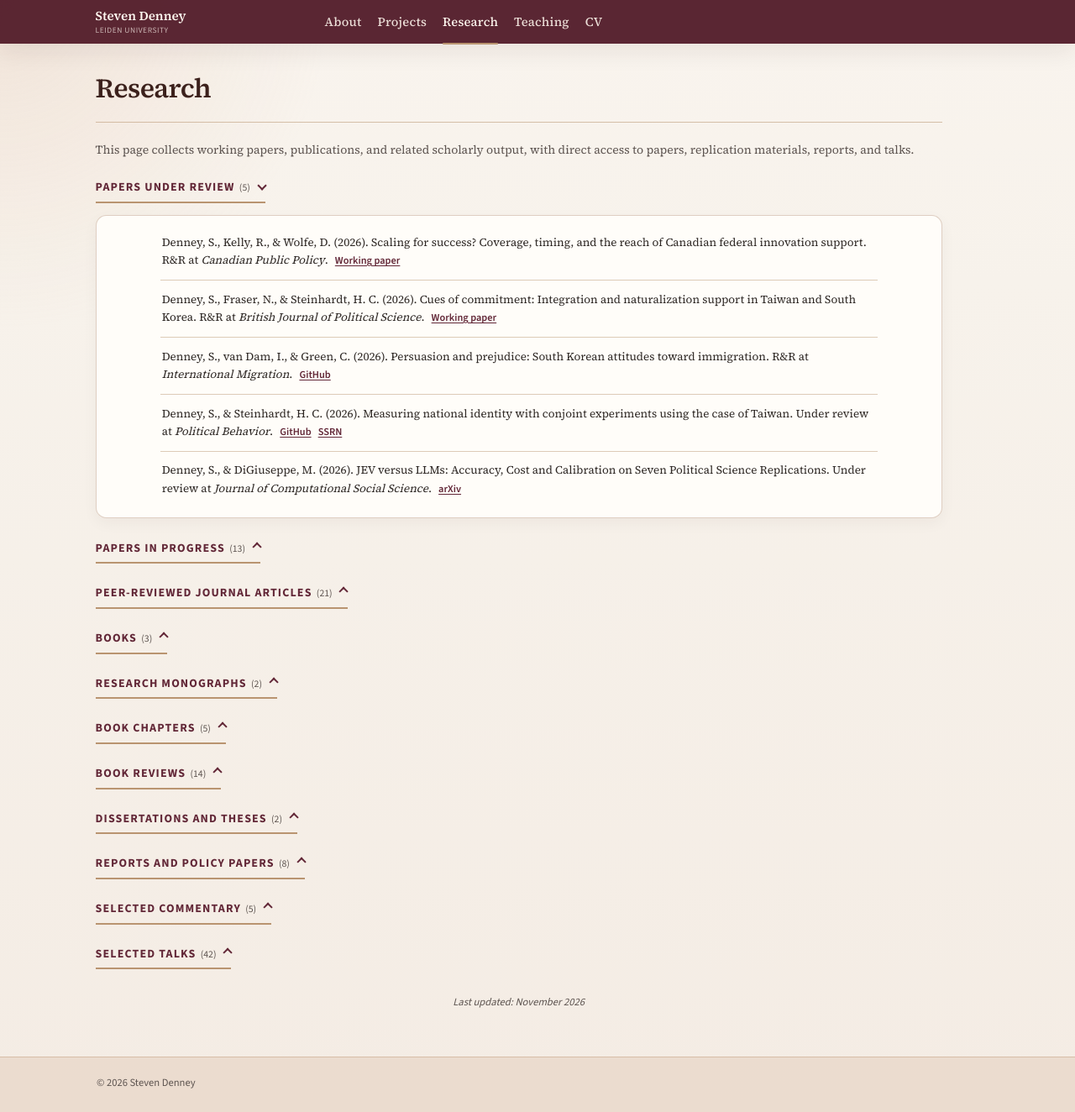
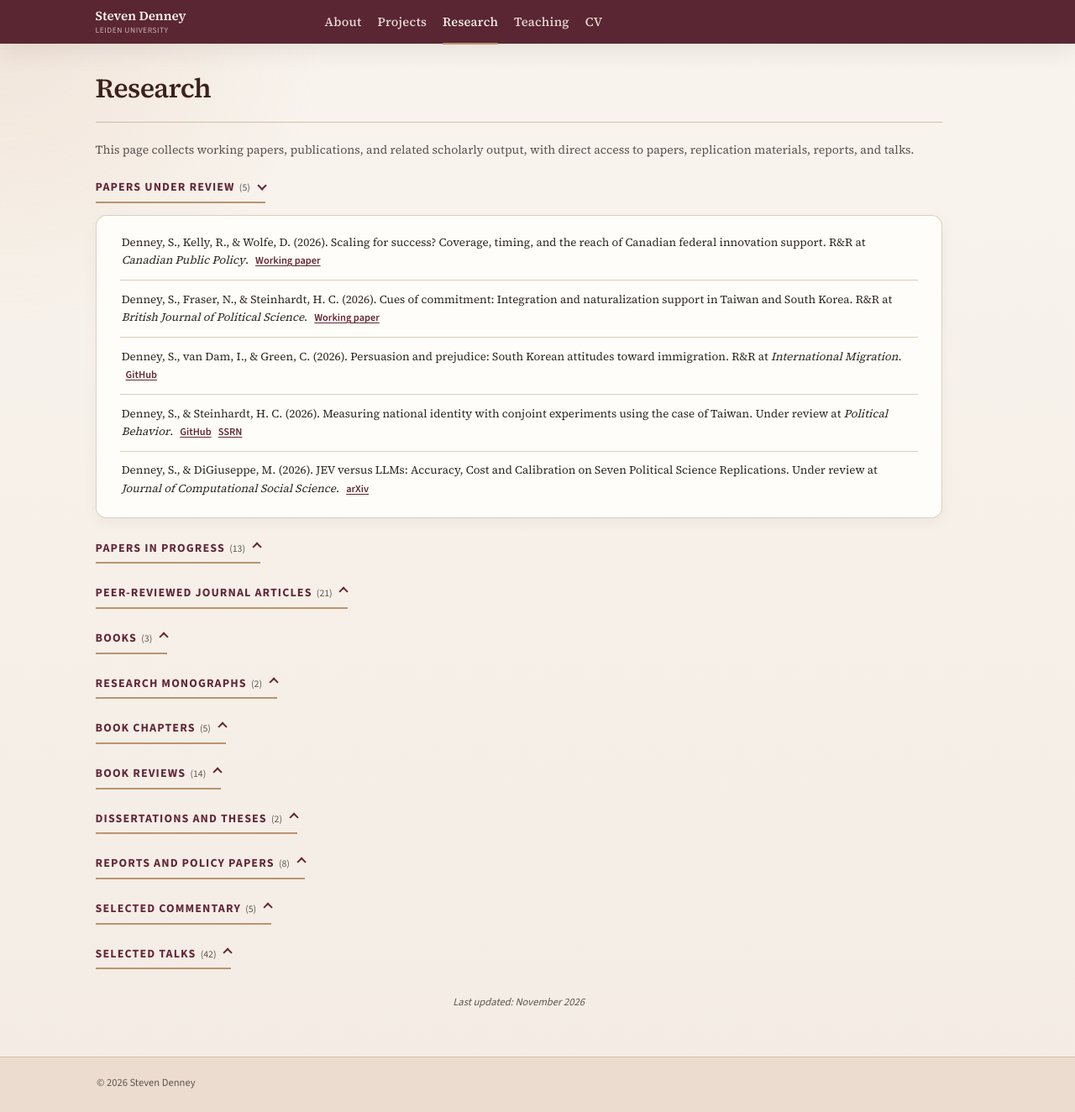
Before and after one commit to scdenney/scdenney.github.io, a Jekyll site: the page built from research.md, in a window 1280 px wide and 1324 px high. Shown: the whole window at 84% size. Built offline with Jekyll 4.4.1, drawn with Linux system fonts in a browser that asks for light colours.

Commit message:
Left-align research citations in cream panels

```diff
--- a/_includes/head.html
+++ b/_includes/head.html
@@ -8,6 +8,6 @@
 <link rel="preconnect" href="https://fonts.gstatic.com" crossorigin>
 <link href="https://fonts.googleapis.com/css2?family=Source+Sans+3:wght@400;500;600;700&family=Source+Serif+4:opsz,wght@8..60,400;8..60,500;8..60,600;8..60,700&display=swap" rel="stylesheet">
 
-<link rel="stylesheet" href="{{ '/assets/css/style.css?v=20261113e' | relative_url }}">
+<link rel="stylesheet" href="{{ '/assets/css/style.css?v=20261113f' | relative_url }}">
 
 <link rel="icon" type="image/svg+xml" href="{{ '/assets/images/favicon.svg' | relative_url }}">
--- a/assets/css/style.css
+++ b/assets/css/style.css
@@ -1264,8 +1264,7 @@ details.research-section[open] > summary::after {
 }
 
 .research-section .publication-item {
-  max-width: var(--section-width);
-  margin: 0 auto;
+  margin: 0;
   padding: 0.85rem 0.15rem;
   border: 0;
   border-radius: 0;
@@ -1309,7 +1308,7 @@ details.research-section[open] > summary::after {
 }
 
 .research-section .show-more-btn {
-  margin: 0.45rem 0 0.35rem max(0px, calc((100% - var(--section-width)) / 2));
+  margin: 0.45rem 0 0.35rem;
   padding: 0 0 0.15rem;
   border: 0;
   border-bottom: 1px solid currentColor;
```
